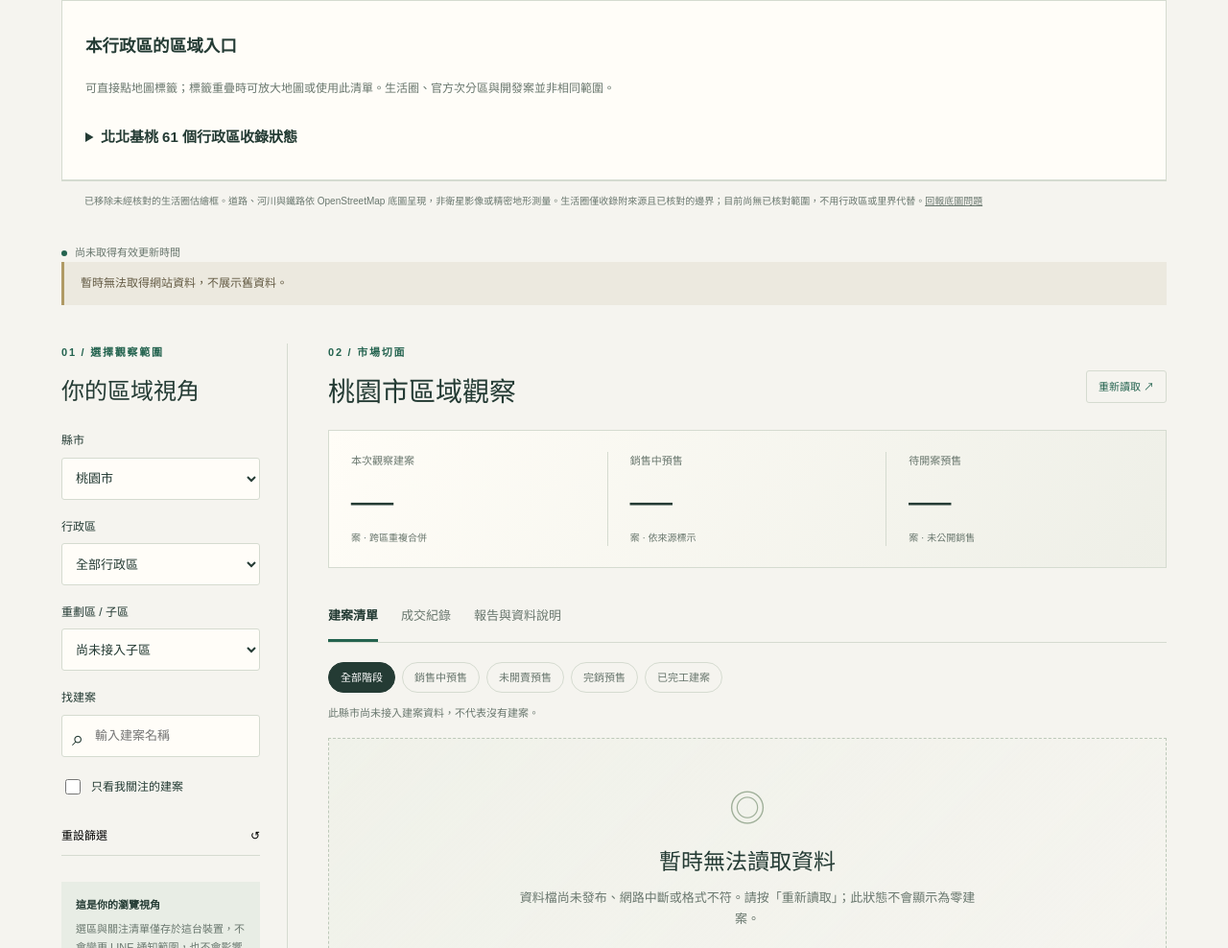
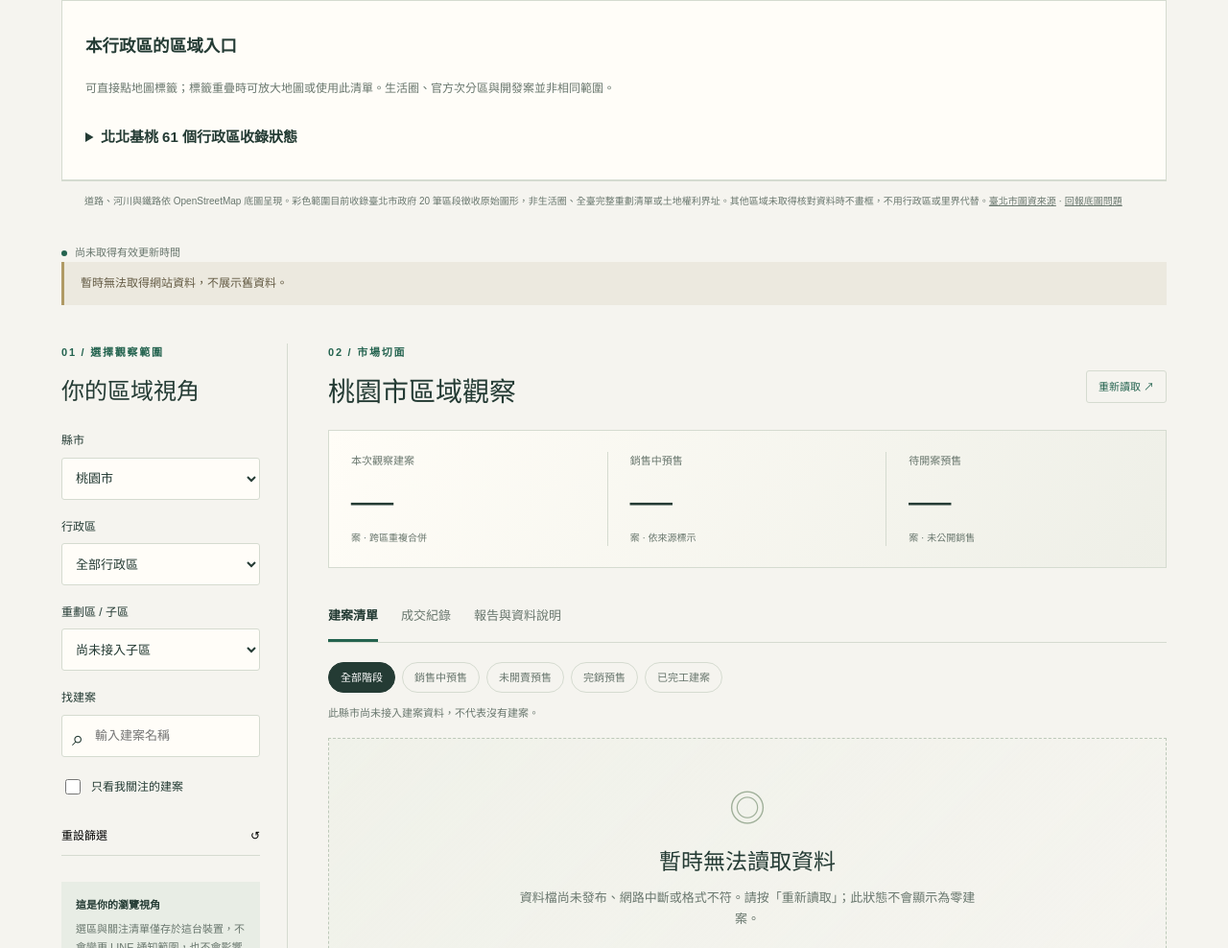
Before and after one commit to yusiao/super-assistant, a website: page scripts/a7-line-monitor/site/index.html in a window 1280 px wide. Shown: the part 1337-2325 px from the top of the page at 96% size. Drawn offline with Linux system fonts and the light colour scheme; no server answers.

Commit message:
Clarify verified government boundary coverage and attribution

```diff
--- a/scripts/a7-line-monitor/site/index.html
+++ b/scripts/a7-line-monitor/site/index.html
@@ -20,7 +20,7 @@
       <section class="map-local" aria-label="行政區內的生活圈與建案"><div class="section-no">LOCAL VIEW / 再看近一點</div><h2>生活圈與預售建案</h2><div id="map-subareas" class="map-district-buttons" aria-label="生活圈快速選擇"></div><p id="map-local-note" role="status">點選行政區查看較小範圍。</p><div id="map-projects" class="map-projects"></div><p class="map-hint">成功取得並發布的新建案會隨「重新讀取」更新在此；不是即時推案監測。未取得座標前不繪製建案位置點，初次觀察不等於首次開賣。</p></section>
       <section class="catalog-index" aria-label="已收錄區域名錄"><h3>本行政區的區域入口</h3><p>可直接點地圖標籤；標籤重疊時可放大地圖或使用此清單。生活圈、官方次分區與開發案並非相同範圍。</p><div id="catalog-places"></div><details><summary>北北基桃 61 個行政區收錄狀態</summary><p>沒有標示「完整」：這是查核工作清單，不是全市場資料涵蓋率。已收錄仍需續查其他生活圈、自辦重劃與新計畫。</p><div id="catalog-audit"></div></details></section>
     </section>
-    <p class="map-credit">已移除未經核對的生活圈估繪框。道路、河川與鐵路依 OpenStreetMap 底圖呈現，非衛星影像或精密地形測量。生活圈僅收錄附來源且已核對的邊界；目前尚無已核對範圍，不用行政區或里界代替。<a href="https://www.openstreetmap.org/fixthemap" target="_blank" rel="noopener noreferrer">回報底圖問題</a></p>
+    <p class="map-credit">道路、河川與鐵路依 OpenStreetMap 底圖呈現。彩色範圍目前收錄臺北市政府 20 筆區段徵收原始圖形，非生活圈、全臺完整重劃清單或土地權利界址。其他區域未取得核對資料時不畫框，不用行政區或里界代替。<a href="https://data.taipei/dataset/detail?id=1ab43adf-5f81-4601-84af-47a39f267b93" target="_blank" rel="noopener noreferrer">臺北市圖資來源</a> · <a href="https://www.openstreetmap.org/fixthemap" target="_blank" rel="noopener noreferrer">回報底圖問題</a></p>
     <div class="update"><span class="dot"></span><span id="updated">正在讀取資料版本…</span></div>
     <div id="notice" class="notice" role="status">資料載入中。尚未完成載入前，不代表沒有建案。</div>
     <div class="workspace">
```
